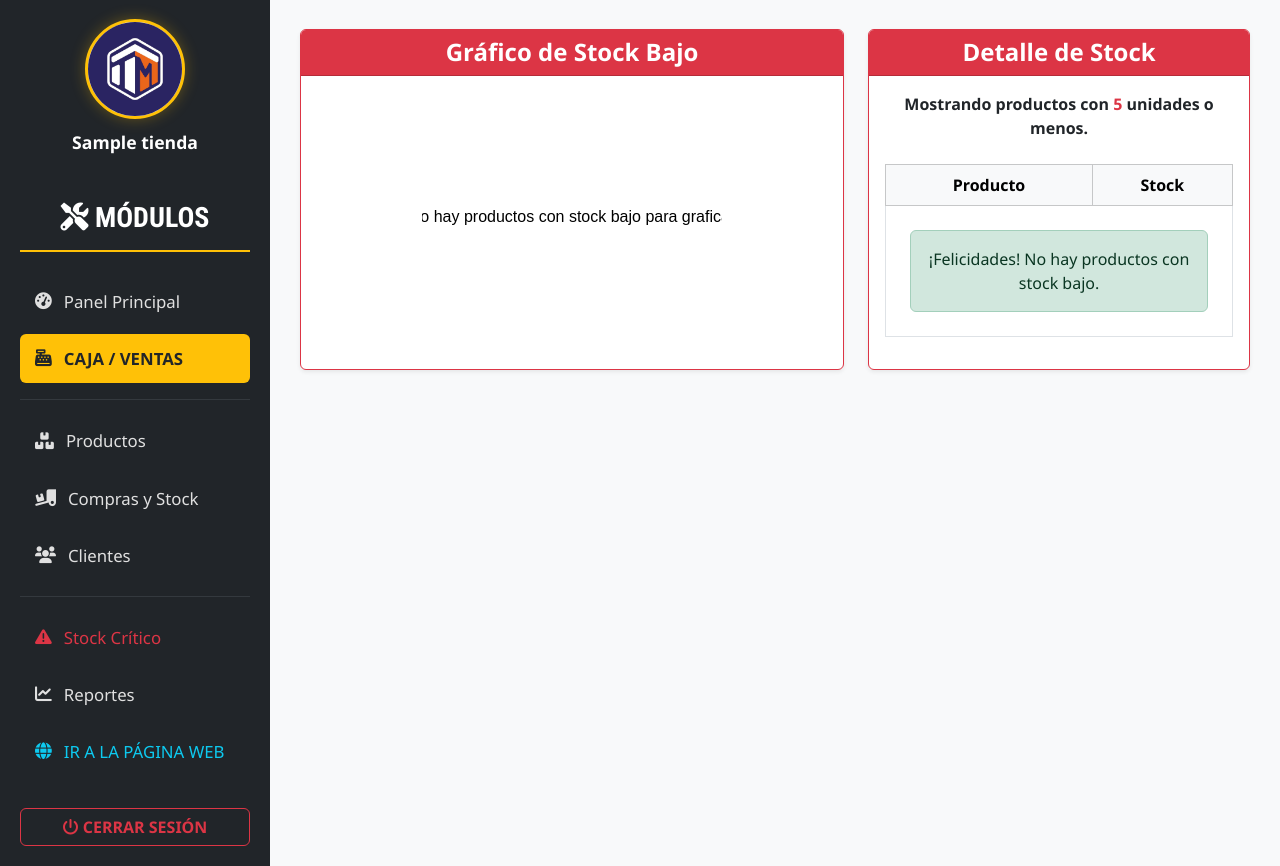
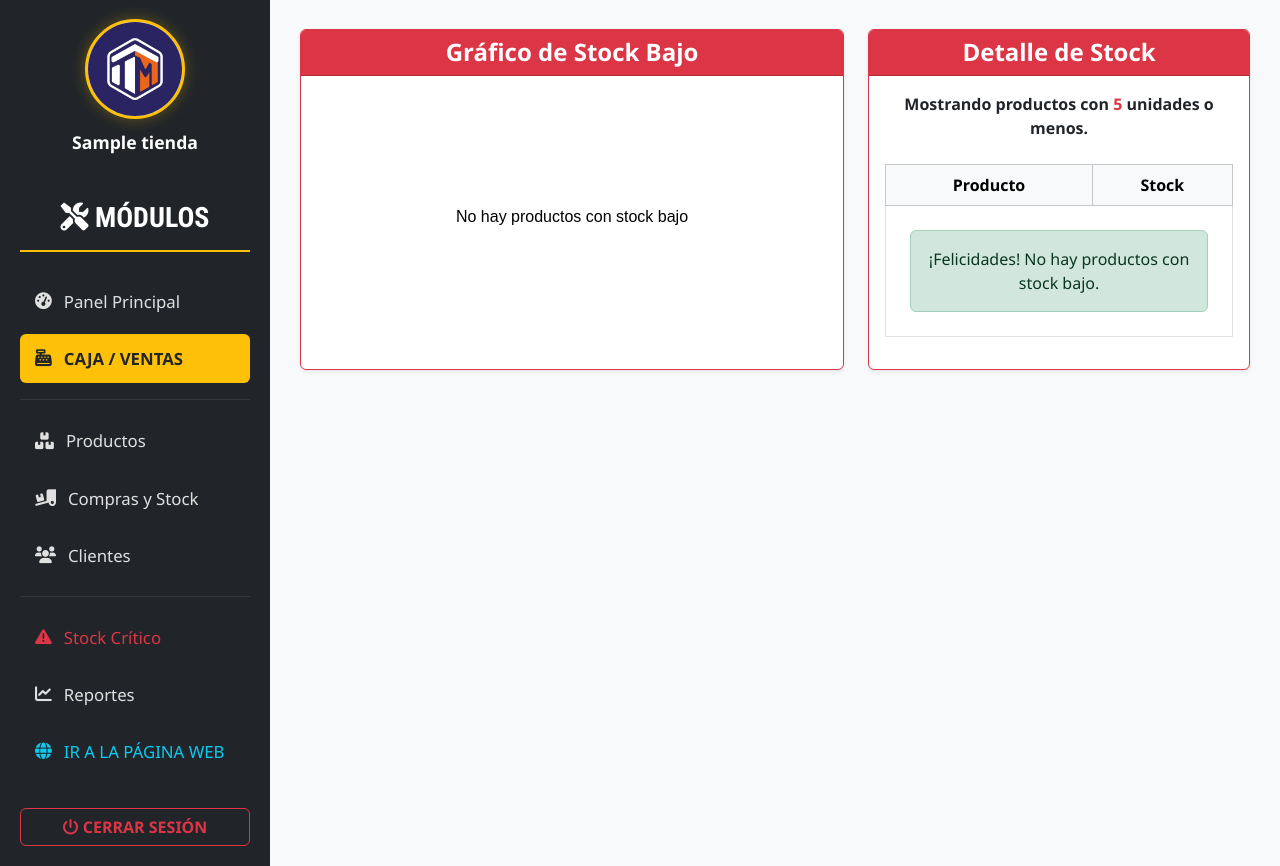
Before and after one commit to Andrevalqui/mi-ferreteria, a Django app: page /reportes/stock-bajo/ in a window 1280 px wide. Shown: the part 64-930 px from the top of the page. Run offline with Django 5.2, Linux system fonts and the light colour scheme; a user stored in the database is signed in; tables that the repository leaves empty hold one stand-in row (values such as "Sample post").

Commit message:
Update reporte_stock_bajo.html

```diff
--- a/inventario/templates/inventario/reporte_stock_bajo.html
+++ b/inventario/templates/inventario/reporte_stock_bajo.html
@@ -78,7 +78,7 @@
             const ctx2d = ctx.getContext("2d");
             ctx2d.font = "16px Arial";
             ctx2d.textAlign = "center";
-            ctx2d.fillText("No hay productos con stock bajo para graficar", ctx.width/2, ctx.height/2);
+            ctx2d.fillText("No hay productos con stock bajo", ctx.width/2, ctx.height/2);
             return;
         }
 
```
